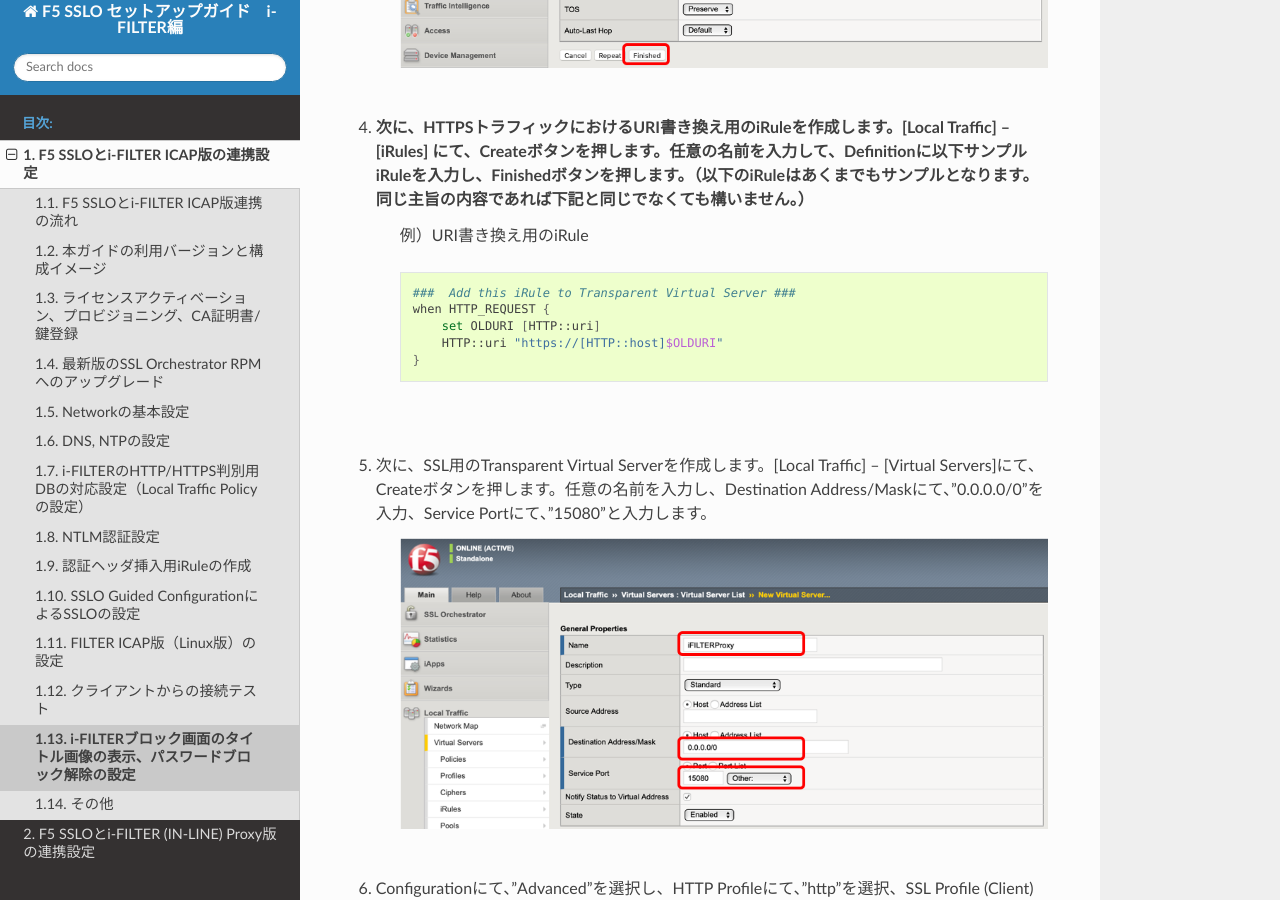
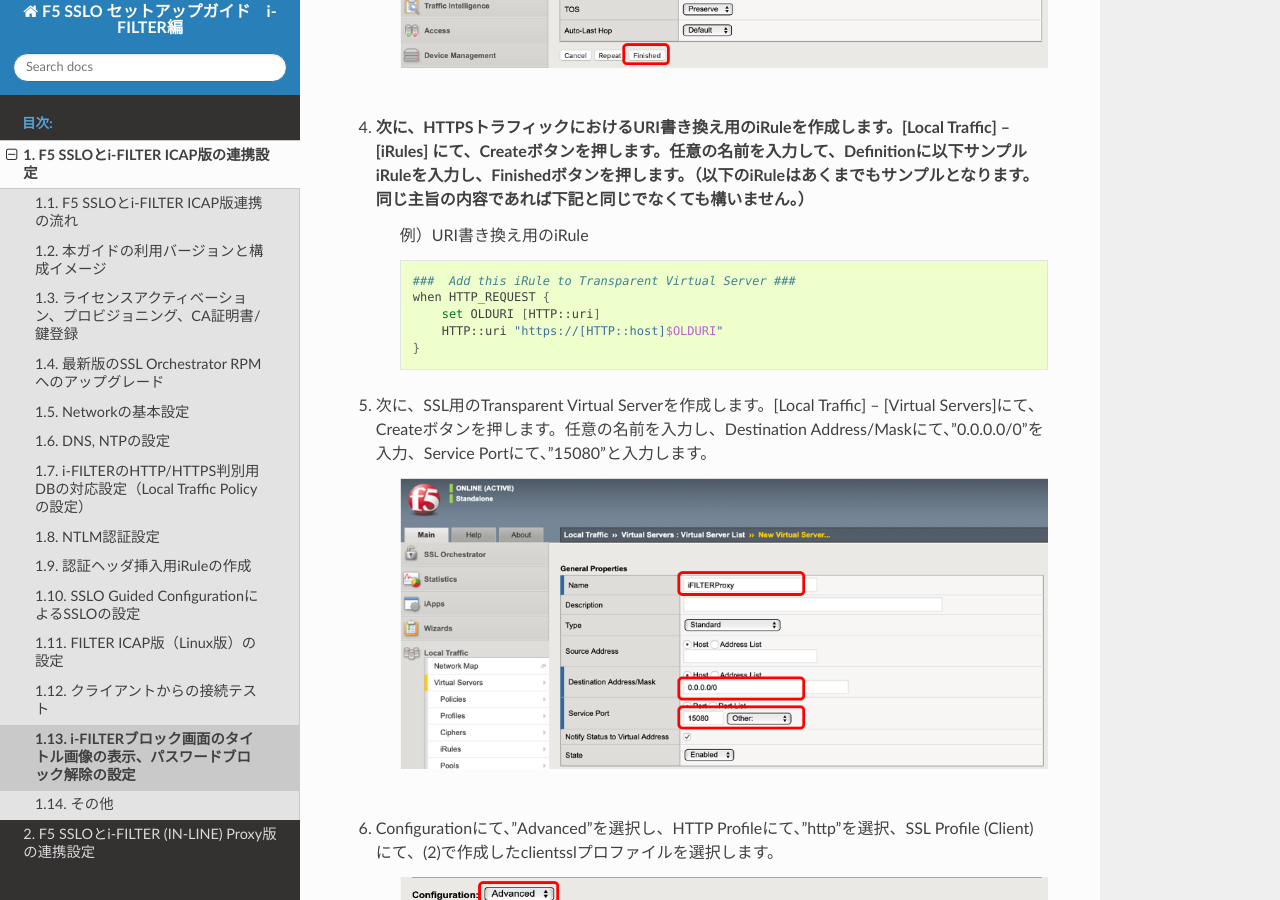
Before and after one commit to BeF5/f5j-sslo-iswf, a Sphinx documentation site: the page built from docs/content1/module13/module13.rst, in a window 1280 px wide and 900 px high, scrolled down 3923 px. Built offline with Sphinx 7.4.7 and the Read the Docs theme 2.0.0, drawn with Linux system fonts in a browser that asks for light colours.

Commit message:
no message

```diff
--- a/docs/content1/module12/module12.rst
+++ b/docs/content1/module12/module12.rst
@@ -8,7 +8,7 @@
     .. code-block:: bash
 
             curl -vk --proxy 10.100.35.201:3128 –proxy-ntlm –proxy-user 'se001:ilovef5!' https://xxxx.xxx
-    |
+
 #. ブラウザで確認する場合は、プロキシ設定にSSLOを加えてからWEB接続を確認します。
 
 #. WEB通信が成功するか確認します。サーバ証明書がSSLOのCA証明書で書き換えられていることを確認します。
--- a/docs/content1/module13/module13.rst
+++ b/docs/content1/module13/module13.rst
@@ -45,7 +45,7 @@
     .. image:: images/mod13-8.png
     |
 #. 次に、HTTPSトラフィックにおけるURI書き換え用のiRuleを作成します。[Local Traffic] – [iRules] にて、Createボタンを押します。任意の名前を入力して、Definitionに以下サンプルiRuleを入力し、Finishedボタンを押します。（以下のiRuleはあくまでもサンプルとなります。同じ主旨の内容であれば下記と同じでなくても構いません。）
-    | 例）URI書き換え用のiRule
+    例）URI書き換え用のiRule
 
     .. code-block:: bash
 
@@ -54,7 +54,7 @@
                 set OLDURI [HTTP::uri]
                 HTTP::uri "https://[HTTP::host]$OLDURI"
             }
-    |
+
 #. 次に、SSL用のTransparent Virtual Serverを作成します。[Local Traffic] – [Virtual Servers]にて、Createボタンを押します。任意の名前を入力し、Destination Address/Maskにて、”0.0.0.0/0”を入力、Service Portにて、”15080”と入力します。
 
     .. image:: images/mod13-9.png
@@ -86,7 +86,7 @@
 #. 次に、以下の２つのiRuleを作成します。
     * インターネット接続用のHTTP/HTTPsトラフィックとi-FILTERブロックタイトル画面接続トラフィックを分けるiRule
     * 上記後者のトラフィックにおいて、i-FILTER向けにURIを書き換えるiRule
-    |
+
     [Local Traffic] – [iRules] にて、Createボタンを押します。任意の名前を入力して、Definitionに以下サンプルiRuleを入力し、Finishedボタンを押します。本iRuleでは、トラフィックの内容をみて、ICAPプロファイルを紐付けるかの判断もしています。また、iRule内のホスト名は、環境にあわせたFQDN/IPアドレスに変更して頂く必要があります。
     （以下のiRuleはあくまでもサンプルとなります。同じ主旨の内容であれば下記と同じでなくても構いません。また、以下の２つのiRuleは、1つのファイルにしていただいても構いません。）
 
@@ -106,7 +106,6 @@
                     snat automap
                 }
             }
-    |
     例）URI書き換え用のiRule
 
     .. code-block:: bash
@@ -122,7 +121,7 @@
                 ADAPT::enable request false
             }
         }
-    |
+
 #. 次にExplicit Proxy用のVirtual Serverを作成します。[Local Traffic] – [Virtual Servers]にて、Createボタンを押します。任意の名前を入力し、Destination Address/Maskにて、プロキシ接続用のアドレスを入力、Service Portにて、プロキシとして利用するポート番号を入力します。
 
     .. image:: images/mod13-15.png
@@ -164,7 +163,7 @@
 -----------------------------------
 
 #. ブラウザのプロキシ設定にて、13.３で作成したExplicit ProxyのIPアドレスに紐づくFQDNまたは、IPアドレスに変更します。
-
+    |
 #. ブラックリストの宛先への通信がブロックされ、タイトル画像が表示されることを確認します。
 
     .. image:: images/mod13-22.png
```
